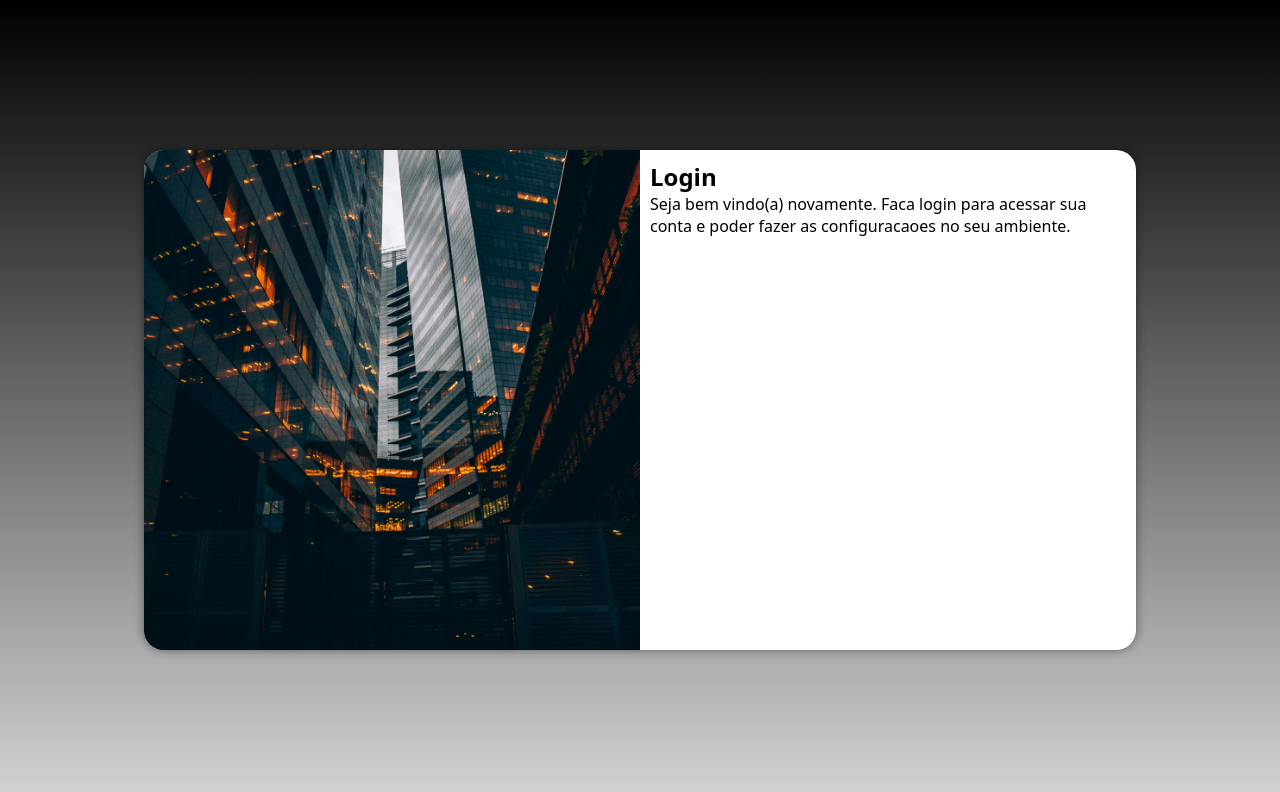
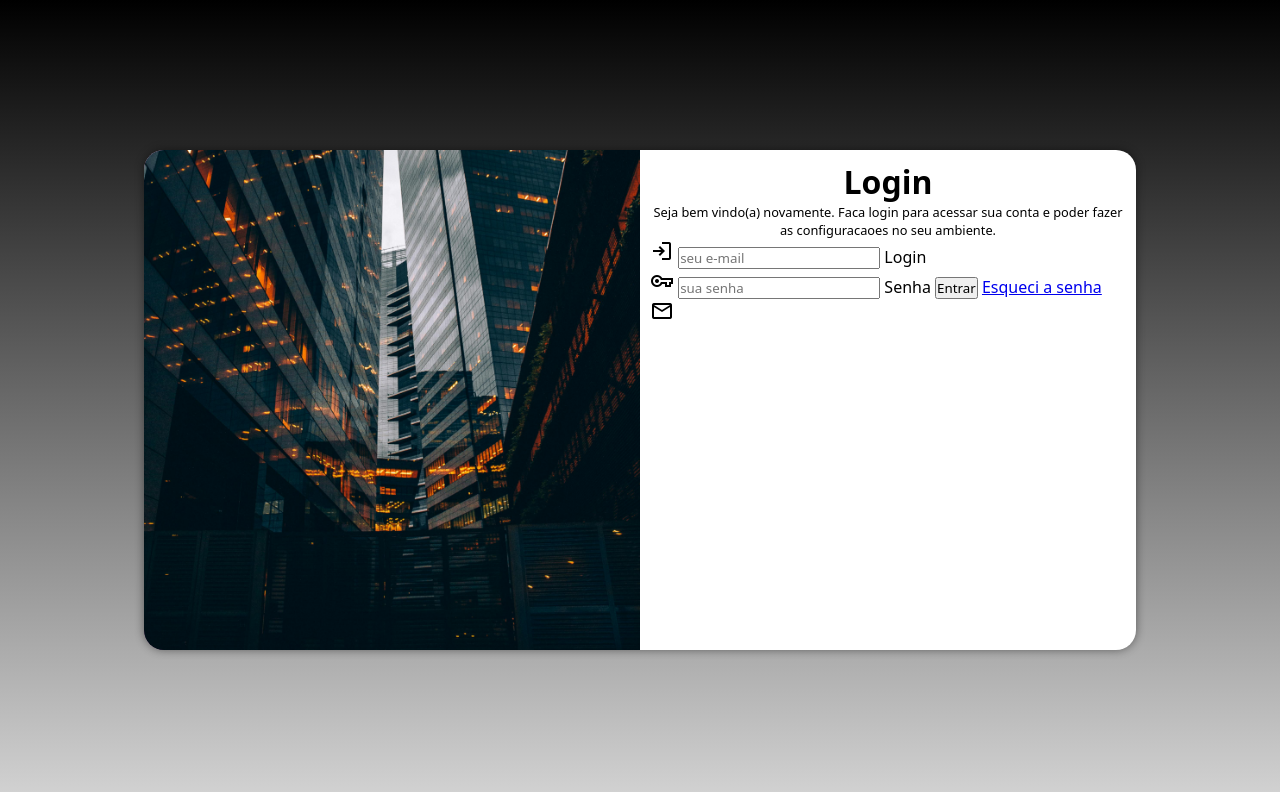
Before and after one commit to GabrielSperber0/projeto-login, a plain HTML site: page index.html in a window 1280 px wide. Drawn offline with nearby package versions, Linux system fonts and the light colour scheme.

Commit message:
comit form

```diff
--- a/estilo/media-query.css
+++ b/estilo/media-query.css
@@ -27,6 +27,16 @@
         float: right;
         width: 60%;
     }
+
+    div#formulario > h1 {
+        text-align: center;
+        font-size: 2em;
+    }
+
+    div#formulario > p {
+        text-align: center;
+        font-size: 1.2;
+    }
 }
 
 @media screen and (min-width: 992px) {
@@ -50,4 +60,14 @@
         width: 50%;
         height: 50%;
     }
+
+    div#formulario > h1 {
+        text-align: center;
+        font-size: 2em;
+    }
+
+    div#formulario > p {
+        text-align: center;
+        font-size: 1.2;
+    }
 }
--- a/estilo/style.css
+++ b/estilo/style.css
@@ -55,3 +55,8 @@ section#login > div#formulario {
     display: block;
     padding: 10px;
 }
+
+div#formulario > p {
+    text-align: center;
+    font-size: 0.8em;
+}
--- a/index.html
+++ b/index.html
@@ -6,6 +6,7 @@
     <title>Login</title>
     <link rel="stylesheet" href="estilo/style.css">
     <link rel="stylesheet" href="estilo/media-query.css">
+    <link rel="stylesheet" href="https://fonts.googleapis.com/css2?family=Material+Symbols+Outlined:opsz,wght,FILL,GRAD@20..48,100..700,0..1,-50..200" />
 </head>
 <body>
     <main>
@@ -15,7 +16,25 @@
             <div id="formulario">
                 <h1>Login</h1>
                 <p>Seja bem vindo(a) novamente. Faca login para acessar sua conta e poder fazer as configuracaoes no seu ambiente.</p>
-                <form action="login.php" method="post"></form>
+                <form action="login.php" method="post" autocomplete="on">
+                    <div class="campo">
+                        <span class="material-symbols-outlined">
+                            login
+                        </span>
+                        <input type="email" name="login" id="ilogin" placeholder="seu e-mail" autocomplete="email" required maxlength="30">
+                        <label for="ilogin">Login</label>
+                    </div>
+                    <div class="campo">
+                        <span class="material-symbols-outlined">
+                            vpn_key
+                        </span>
+                        <input type="password" name="senha" id="isenha" placeholder="sua senha" autocomplete="current-password" required minlength="8" maxlength="20">
+                        <label for="isenha">Senha</label>
+                        <input type="submit" value="Entrar">
+                        <a href="esqueci.html">Esqueci a senha</a>
+                        <span class="material-symbols-outlined">mail</span>
+                    </div>
+                </form>
             </div>
         </section>
     </main>
```
